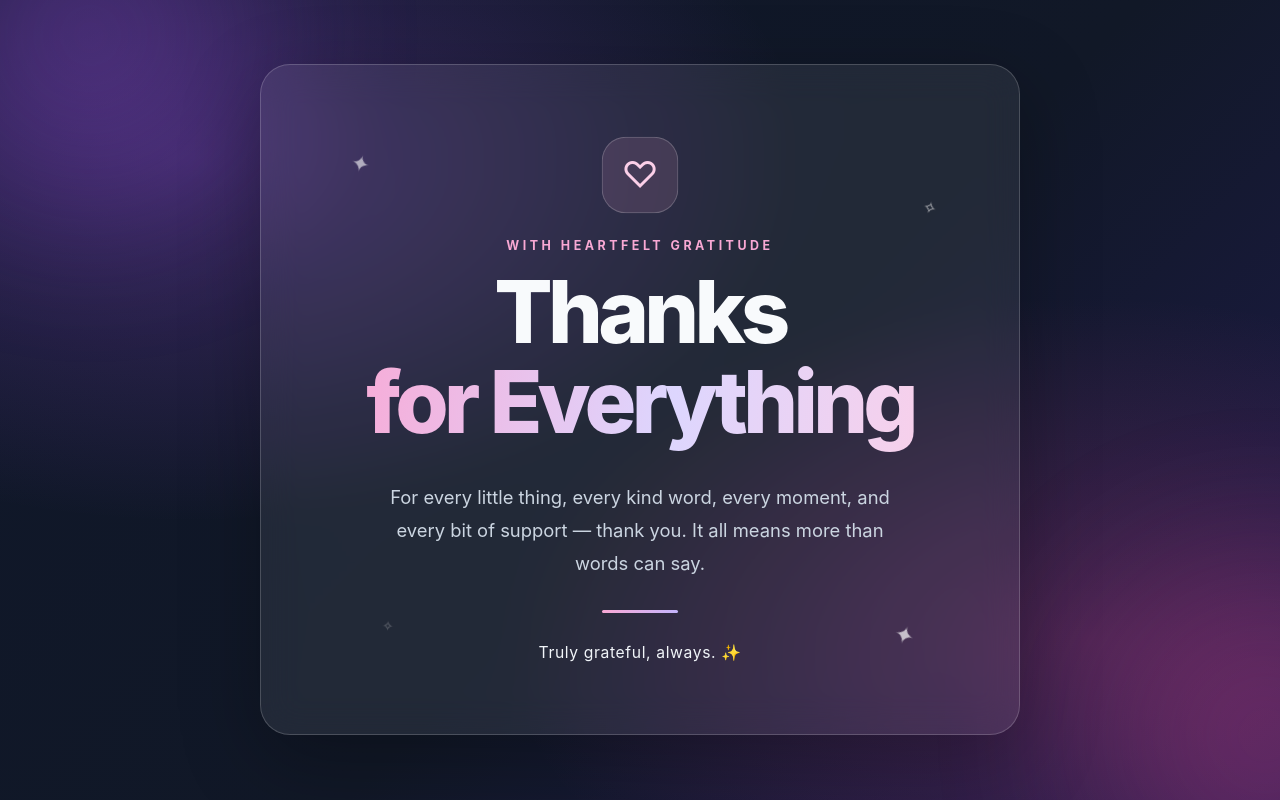
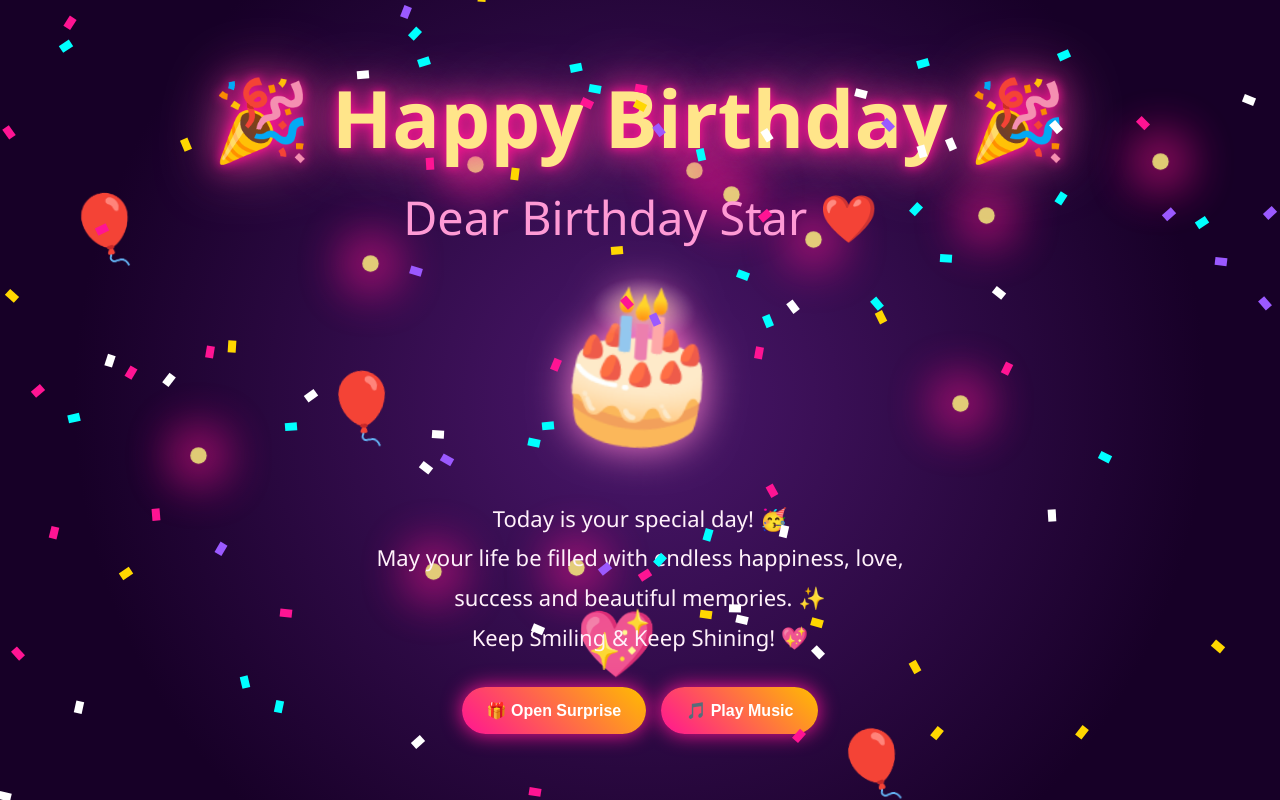
Before and after one commit to viveksharma89812/web_page, a plain HTML site: page index.html in a window 1280 px wide. Drawn offline with Linux system fonts and the light colour scheme.

Commit message:
Replace gratitude page with birthday celebration page..

```diff
--- a/index.html
+++ b/index.html
@@ -1,192 +1,326 @@
+
 <!DOCTYPE html>
 <html lang="en">
 <head>
-  <meta charset="UTF-8" />
-  <meta name="viewport" content="width=device-width, initial-scale=1.0" />
-  <meta name="theme-color" content="#111827" />
-  <title>Thanks for Everything</title>
+<meta charset="UTF-8">
+<meta name="viewport" content="width=device-width, initial-scale=1.0">
+
+<title>Happy Birthday ❤️</title>
+
 <style>
-    * { box-sizing: border-box; margin: 0; padding: 0; }
-
-    :root {
-      --text: #f8fafc;
-      --muted: #cbd5e1;
-      --accent: #f9a8d4;
-      --accent-2: #c4b5fd;
+* {
+    margin: 0;
+    padding: 0;
+    box-sizing: border-box;
 }
 
 body {
     min-height: 100vh;
-      min-height: 100svh;
-      display: grid;
-      place-items: center;
-      overflow: hidden;
-      padding: 24px;
-      color: var(--text);
-      font-family: Inter, ui-sans-serif, system-ui, -apple-system, BlinkMacSystemFont, "Segoe UI", sans-serif;
-      background:
-        radial-gradient(ellipse at 15% 20%, rgba(168, 85, 247, .28), transparent 40%),
-        radial-gradient(ellipse at 85% 80%, rgba(236, 72, 153, .22), transparent 38%),
-        linear-gradient(135deg, #0f172a, #111827 55%, #1e1b4b);
+    overflow-x: hidden;
+    background: radial-gradient(circle at center, #4b176c, #170027 75%);
+    font-family: 'Segoe UI', sans-serif;
+    color: white;
+    text-align: center;
 }
 
-    .glow {
-      position: fixed;
-      width: 340px;
-      height: 340px;
-      border-radius: 50%;
-      filter: blur(85px);
-      opacity: .25;
-      pointer-events: none;
-      animation: float 9s ease-in-out infinite alternate;
-    }
-    .glow.one { top: -120px; left: -100px; background: #a855f7; }
-    .glow.two { right: -120px; bottom: -130px; background: #ec4899; animation-delay: -4s; }
-
-    .card {
+/* Main Section */
+.container {
+    min-height: 100vh;
+    display: flex;
+    justify-content: center;
+    align-items: center;
+    flex-direction: column;
+    padding: 30px 15px;
     position: relative;
-      width: min(100%, 760px);
-      padding: clamp(32px, 7vw, 72px) clamp(22px, 6vw, 64px);
-      text-align: center;
-      border: 1px solid rgba(255,255,255,.18);
-      border-radius: 30px;
-      background: rgba(255,255,255,.075);
-      box-shadow: 0 24px 80px rgba(0,0,0,.28);
-      backdrop-filter: blur(18px);
-      -webkit-backdrop-filter: blur(18px);
-      animation: appear .9s cubic-bezier(.2,.8,.2,1) both;
-    }
-
-    .heart {
-      display: inline-grid;
-      place-items: center;
-      width: 76px;
-      height: 76px;
-      margin-bottom: 25px;
-      border: 1px solid rgba(255,255,255,.2);
-      border-radius: 24px;
-      color: #fbcfe8;
-      background: rgba(249,168,212,.12);
-      font-size: 36px;
-      animation: heartbeat 2.2s ease-in-out infinite;
-    }
-
-    .eyebrow {
-      margin-bottom: 14px;
-      color: var(--accent);
-      font-size: .78rem;
-      font-weight: 700;
-      letter-spacing: .28em;
-      text-transform: uppercase;
+    z-index: 2;
 }
 
 h1 {
-      font-size: clamp(2.4rem, 8vw, 5.4rem);
-      line-height: 1.04;
-      letter-spacing: -.055em;
-      font-weight: 800;
-      text-wrap: balance;
+    font-size: clamp(32px, 7vw, 75px);
+    color: #ffe58a;
+    text-shadow: 0 0 10px #ff1493,
+                 0 0 30px #ff1493,
+                 0 0 60px #ff69b4;
+    animation: titleGlow 2s infinite alternate;
 }
 
-    h1 span {
-      display: block;
-      padding-bottom: .12em;
-      color: transparent;
-      background: linear-gradient(100deg, #f9a8d4, #ddd6fe 55%, #fbcfe8);
-      background-clip: text;
-      -webkit-background-clip: text;
+@keyframes titleGlow {
+    from { transform: scale(1); }
+    to { transform: scale(1.07); }
+}
+
+.name {
+    font-size: clamp(25px, 5vw, 42px);
+    color: #ff9ad5;
+    margin-top: 20px;
+    animation: heartbeat 1.5s infinite;
+}
+
+@keyframes heartbeat {
+    50% { transform: scale(1.12); }
+}
+
+/* Birthday Cake */
+.cake {
+    font-size: clamp(90px, 18vw, 150px);
+    margin: 25px 0;
+    animation: cakeBounce 2s infinite;
+    filter: drop-shadow(0 0 20px #ff80cc);
+}
+
+@keyframes cakeBounce {
+    0%, 100% { transform: translateY(0) rotate(0); }
+    50% { transform: translateY(-18px) rotate(4deg); }
 }
 
 .message {
-      max-width: 510px;
-      margin: 24px auto 0;
-      color: var(--muted);
-      font-size: clamp(1rem, 2.5vw, 1.15rem);
+    font-size: clamp(15px, 3vw, 22px);
     line-height: 1.8;
+    max-width: 600px;
+    color: #fff1fa;
 }
 
-    .divider {
-      width: 76px;
-      height: 3px;
-      margin: 30px auto;
-      border-radius: 999px;
-      background: linear-gradient(90deg, #f9a8d4, #c4b5fd);
+/* Buttons */
+.buttons {
+    display: flex;
+    flex-wrap: wrap;
+    justify-content: center;
+    gap: 15px;
+    margin-top: 30px;
 }
 
-    .signoff {
-      color: #f1f5f9;
-      font-size: .98rem;
-      letter-spacing: .04em;
+button {
+    border: none;
+    padding: 14px 25px;
+    border-radius: 40px;
+    font-size: 16px;
+    font-weight: bold;
+    cursor: pointer;
+    background: linear-gradient(45deg, #ff1493, #ffbd00);
+    color: white;
+    box-shadow: 0 0 20px #ff1493;
+    transition: .3s;
 }
 
-    .sparkle {
-      position: absolute;
-      color: rgba(255,255,255,.7);
-      font-size: 20px;
-      animation: twinkle 3s ease-in-out infinite;
-      user-select: none;
-    }
-    .s1 { top: 13%; left: 12%; }
-    .s2 { top: 20%; right: 11%; animation-delay: .8s; font-size: 14px; }
-    .s3 { bottom: 15%; left: 16%; animation-delay: 1.5s; font-size: 14px; }
-    .s4 { bottom: 13%; right: 14%; animation-delay: .4s; }
-
-    @keyframes appear {
-      from { opacity: 0; transform: translateY(22px) scale(.98); }
-      to { opacity: 1; transform: translateY(0) scale(1); }
-    }
-    @keyframes heartbeat {
-      0%, 100% { transform: scale(1); }
-      12% { transform: scale(1.08); }
-      24% { transform: scale(1); }
-      36% { transform: scale(1.05); }
-    }
-    @keyframes twinkle {
-      0%, 100% { opacity: .35; transform: scale(.85) rotate(0deg); }
-      50% { opacity: 1; transform: scale(1.2) rotate(20deg); }
-    }
-    @keyframes float {
-      from { transform: translate(0, 0); }
-      to { transform: translate(35px, -25px); }
+button:hover {
+    transform: scale(1.1);
+    box-shadow: 0 0 35px #ff1493;
 }
 
-    @media (max-width: 480px) {
-      body { padding: 16px; }
-      .card { border-radius: 24px; }
-      .heart { width: 64px; height: 64px; border-radius: 20px; font-size: 30px; margin-bottom: 22px; }
-      .message { line-height: 1.7; }
-      .sparkle.s1 { left: 6%; }
-      .sparkle.s2 { right: 6%; }
+/* Balloons */
+.balloon {
+    position: fixed;
+    bottom: -150px;
+    font-size: clamp(35px, 6vw, 65px);
+    animation: balloonFly linear infinite;
+    z-index: 1;
+    pointer-events: none;
 }
 
-    @media (prefers-reduced-motion: reduce) {
+@keyframes balloonFly {
+    0% { transform: translateY(0) rotate(-10deg); }
+    50% { transform: translateY(-60vh) rotate(10deg); }
+    100% { transform: translateY(-120vh) rotate(-10deg); }
+}
+
+/* Confetti */
+.confetti {
+    position: fixed;
+    top: -15px;
+    width: 8px;
+    height: 12px;
+    z-index: 3;
+    pointer-events: none;
+    animation: confettiFall linear infinite;
+}
+
+@keyframes confettiFall {
+    to {
+        transform: translateY(110vh) rotate(900deg);
+    }
+}
+
+/* Surprise Message */
+#surprise {
+    display: none;
+    margin-top: 25px;
+    padding: 20px;
+    border: 1px solid #ff8bd5;
+    border-radius: 20px;
+    background: rgba(255,255,255,.1);
+    box-shadow: 0 0 25px #ff1493;
+    animation: pop .7s ease;
+    font-size: clamp(17px, 3vw, 25px);
+    line-height: 1.6;
+}
+
+@keyframes pop {
+    from { transform: scale(0); opacity: 0; }
+    to { transform: scale(1); opacity: 1; }
+}
+
+/* Fireworks */
+.firework {
+    position: fixed;
+    width: 5px;
+    height: 5px;
+    border-radius: 50%;
+    background: #ffec80;
+    box-shadow: 0 0 15px 5px #ff1493;
+    animation: boom 1.2s ease-out forwards;
+    pointer-events: none;
+    z-index: 1;
+}
+
+@keyframes boom {
+    0% { transform: scale(1); opacity: 1; }
+    100% { transform: scale(18); opacity: 0; }
+}
+
+/* Mobile */
+@media(max-width: 600px) {
+    .container {
+        padding: 25px 18px;
+    }
+
+    .message {
+        max-width: 340px;
+    }
+
+    button {
+        padding: 13px 20px;
+        font-size: 14px;
+    }
+
+    .cake {
+        margin: 20px 0;
+    }
+}
+
+/* Reduce motion accessibility */
+@media(prefers-reduced-motion: reduce) {
     *, *::before, *::after {
-        animation-duration: .01ms !important;
+        animation-duration: 0.01ms !important;
         animation-iteration-count: 1 !important;
-        scroll-behavior: auto !important;
     }
 }
 </style>
 </head>
+
 <body>
-  <div class="glow one" aria-hidden="true"></div>
-  <div class="glow two" aria-hidden="true"></div>
 
-  <main class="card">
-    <span class="sparkle s1" aria-hidden="true">✦</span>
-    <span class="sparkle s2" aria-hidden="true">✧</span>
-    <span class="sparkle s3" aria-hidden="true">✧</span>
-    <span class="sparkle s4" aria-hidden="true">✦</span>
+<div class="container">
 
-    <div class="heart" aria-hidden="true">♡</div>
-    <p class="eyebrow">With heartfelt gratitude</p>
-    <h1>Thanks <span>for Everything</span></h1>
-    <p class="message">
-      For every little thing, every kind word, every moment, and every bit of support —
-      thank you. It all means more than words can say.
-    </p>
-    <div class="divider" aria-hidden="true"></div>
-    <p class="signoff">Truly grateful, always. ✨</p>
-  </main>
+    <h1>🎉 Happy Birthday 🎉</h1>
+
+    <div class="name">Dear Birthday Star ❤️</div>
+
+    <div class="cake">🎂</div>
+
+    <div class="message">
+        Today is your special day! 🥳<br>
+        May your life be filled with endless happiness,
+        love, success and beautiful memories. ✨<br>
+        Keep Smiling & Keep Shining! 💖
+    </div>
+
+    <div class="buttons">
+        <button onclick="showSurprise()">
+            🎁 Open Surprise
+        </button>
+
+        <button onclick="toggleMusic()" id="musicBtn">
+            🎵 Play Music
+        </button>
+    </div>
+
+    <div id="surprise">
+        🎊 SURPRISE! 🎊<br>
+        You are one of a kind! ❤️<br>
+        May all your dreams come true! 🌹<br>
+        Lots of Love & Best Wishes! 🥰
+    </div>
+
+</div>
+
+<!-- Background Music -->
+<audio id="birthdayMusic" loop>
+    <source src="https://www.soundhelix.com/examples/mp3/SoundHelix-Song-1.mp3" type="audio/mpeg">
+</audio>
+
+<script>
+
+// Floating Balloons
+const balloonEmojis = ["🎈", "🎈", "💖", "🎈", "🎈"];
+
+balloonEmojis.forEach((emoji, index) => {
+    const balloon = document.createElement("div");
+    balloon.className = "balloon";
+    balloon.innerHTML = emoji;
+    balloon.style.left = (index * 20 + 5) + "%";
+    balloon.style.animationDuration = (7 + Math.random() * 5) + "s";
+    balloon.style.animationDelay = (index * 1.2) + "s";
+    document.body.appendChild(balloon);
+});
+
+// Falling Confetti
+for (let i = 0; i < 100; i++) {
+    const confetti = document.createElement("div");
+    confetti.className = "confetti";
+
+    confetti.style.left = Math.random() * 100 + "vw";
+    confetti.style.backgroundColor =
+        ["#ff1493", "#ffd700", "#00ffff", "#ffffff", "#9b59ff"]
+        [Math.floor(Math.random() * 5)];
+
+    confetti.style.animationDuration = (3 + Math.random() * 5) + "s";
+    confetti.style.animationDelay = Math.random() * 5 + "s";
+
+    document.body.appendChild(confetti);
+}
+
+// Surprise
+function showSurprise() {
+    document.getElementById("surprise").style.display = "block";
+    createFireworks();
+}
+
+// Fireworks
+function createFireworks() {
+    for (let i = 0; i < 12; i++) {
+        const firework = document.createElement("div");
+        firework.className = "firework";
+
+        firework.style.left = Math.random() * 90 + 5 + "%";
+        firework.style.top = Math.random() * 70 + 10 + "vh";
+
+        document.body.appendChild(firework);
+
+        setTimeout(() => firework.remove(), 1300);
+    }
+}
+
+// Automatic Fireworks
+setInterval(createFireworks, 2500);
+
+// Music
+function toggleMusic() {
+    const music = document.getElementById("birthdayMusic");
+    const btn = document.getElementById("musicBtn");
+
+    if (music.paused) {
+        music.play().then(() => {
+            btn.innerHTML = "⏸ Pause Music";
+        }).catch(() => {
+            alert("Music could not be played. Please try again.");
+        });
+    } else {
+        music.pause();
+        btn.innerHTML = "🎵 Play Music";
+    }
+}
+
+</script>
+
 </body>
 </html>
```
Lines whose indentation alone changed are shown as unchanged.
